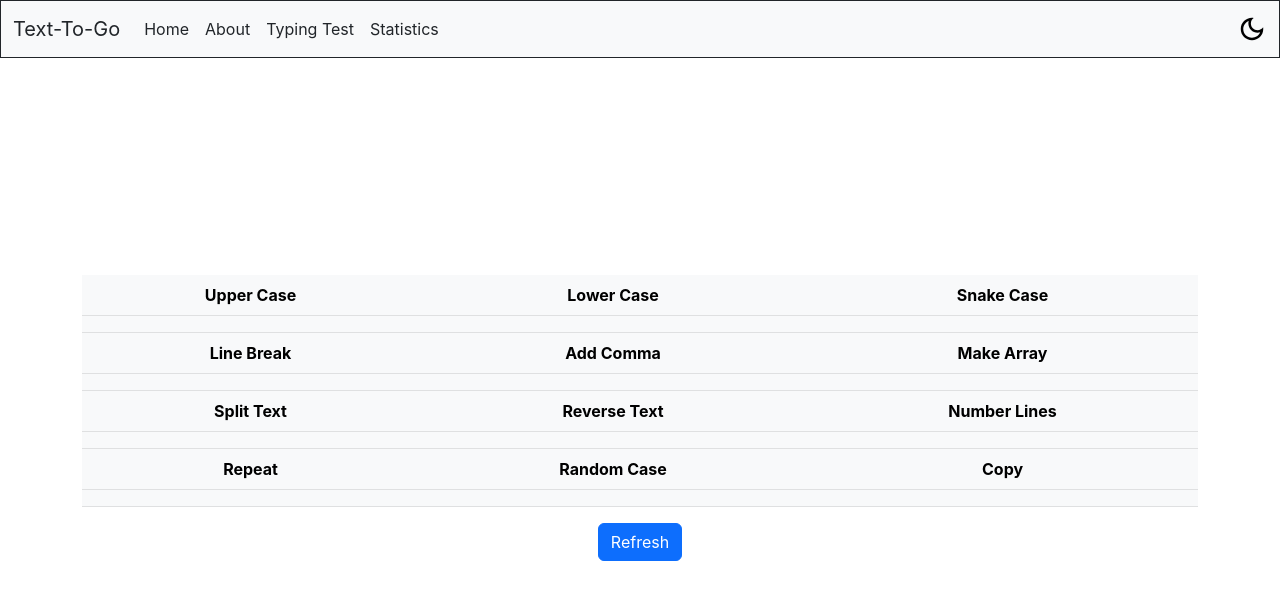
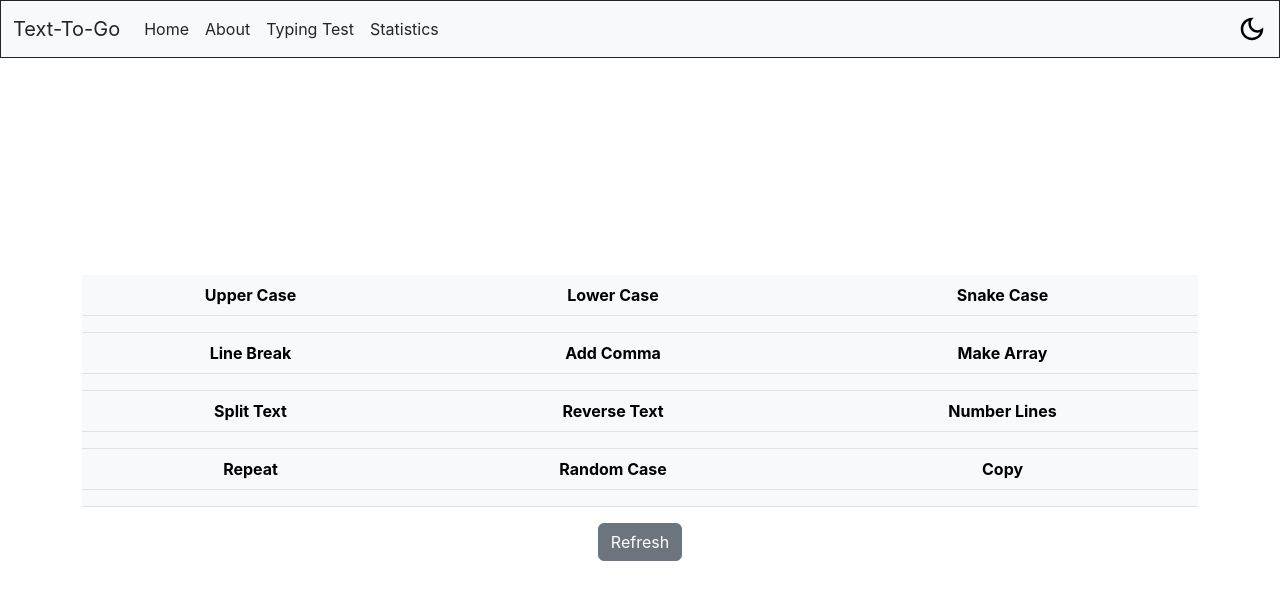
Before and after one commit to Shaurya-Sehgal/text-to-go, a React (Create React App) app: page /statistics in a window 1280 px wide. Shown: the top 600 px of the page. Built offline with nearby package versions, Linux system fonts and the light colour scheme; no server answers.

Commit message:
Changed button color

```diff
--- a/src/components/Statistics.js
+++ b/src/components/Statistics.js
@@ -85,7 +85,12 @@ function Statistics(props) {
                 </tr>
               </tbody>
             </table>
-            <button className="btn btn-primary" onClick={getMostUsed}>
+            <button
+              className={`btn btn-${
+                props.theme == "light" ? "secondary" : "outline-light"
+              }`}
+              onClick={getMostUsed}
+            >
               Refresh
             </button>
           </div>
```
